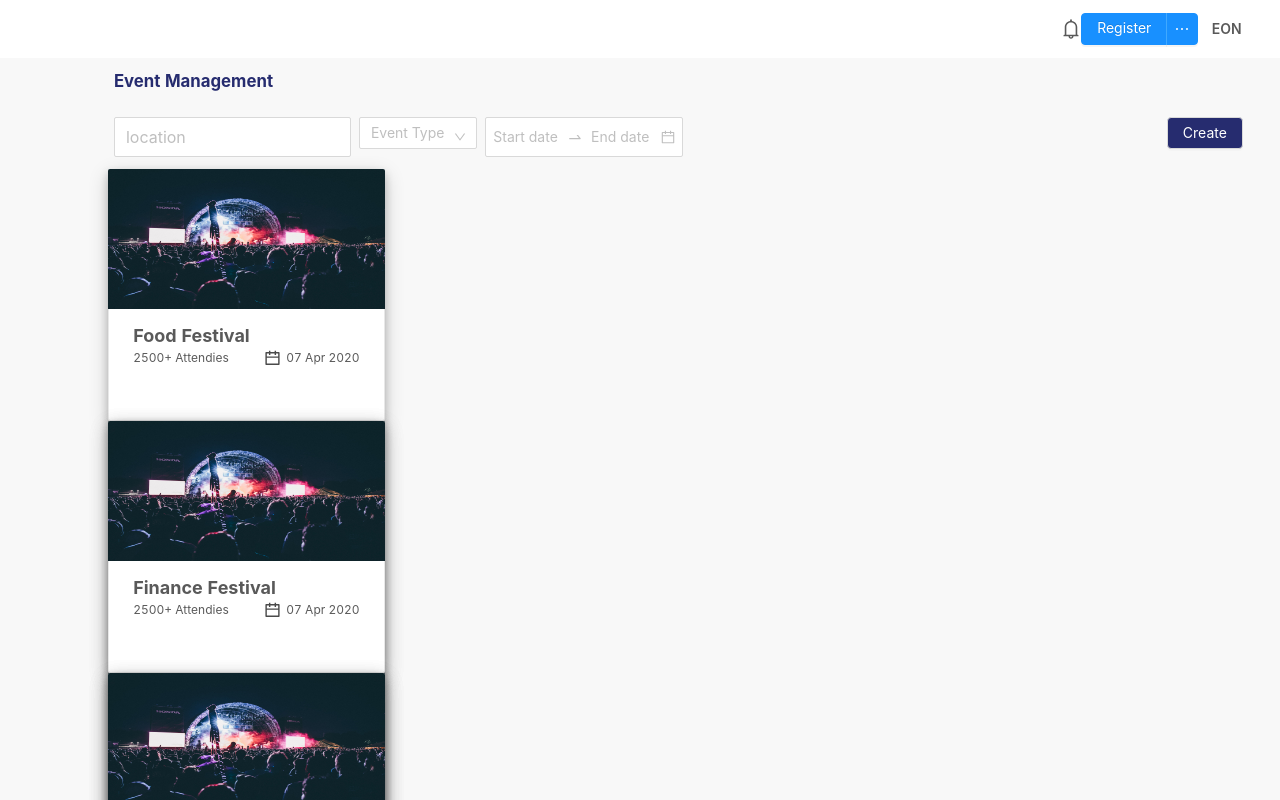
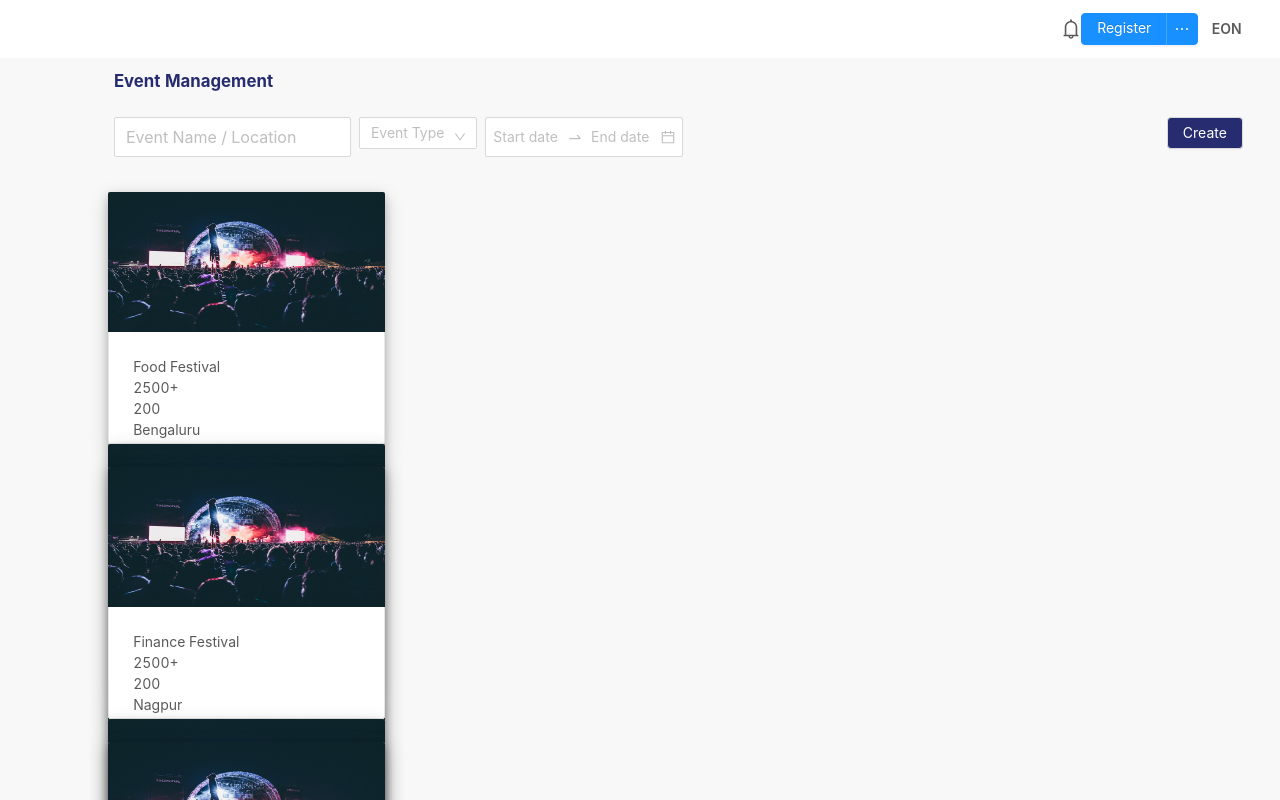
Before and after one commit to bhaarneval/eon-web, a React app: page /dashboard in a window 1280 px wide. Shown: the top 800 px of the page. Built offline with nearby package versions, Linux system fonts and the light colour scheme.

Commit message:
Add userevent cards, add search for event names,

```diff
--- a/src/components/commonComponents/searchBox.js
+++ b/src/components/commonComponents/searchBox.js
@@ -5,14 +5,14 @@ import {Select} from "antd";
 import searchImg from '../../assets/Search.svg';
 
 export default function SearchBox (props) {
-    const {handleOnChange} = props;
+    const {handleOnChange, placeholder} = props;
     return (
       <Select
         mode="multiple"
         size="large"
         style={{ width: "30%"}}
         notFoundContent={null}
-        placeholder="location"
+        placeholder={placeholder}
         suffixIcon={<img src={searchImg}/>}
         onSearch={handleOnChange}
       />
@@ -21,4 +21,5 @@ export default function SearchBox (props) {
 }
 SearchBox.propTypes = {
     handleOnChange: Proptypes.func.isRequired,
+    placeholder: Proptypes.string.isRequired,
 }
--- a/src/components/eventCards/eventCards.css
+++ b/src/components/eventCards/eventCards.css
@@ -29,3 +29,7 @@
 .calendar-gap{
     padding-right: 5px;
 }
+.user-cards-flex {
+    display: flex;
+    flex-direction: column;
+}
--- /dev/null
+++ b/src/components/eventCards/userEventCards.js
@@ -0,0 +1,44 @@
+import React from 'react'
+import PropTypes from 'prop-types'
+import {Card} from 'antd';
+// import calendarImg from '../../assets/calendar.svg';
+import './eventCards.css';
+// import moment from 'moment';
+
+
+
+export default function EventCards(props) {
+    const {event} = props;
+    const {name, attendies, date, eventImage, eventLocation,fees} = event;
+  return (
+    <Card
+      bordered={true}
+      className="cards-style"
+      onClick={() => props.history.push(`/event-details/1`)}
+      cover={
+        <div className="image-status-container">
+          <img
+            alt="example"
+            src={eventImage}
+            className="cards-cover-style"
+            align="center"
+          />
+        </div>
+      }
+    >
+      <div className="user-cards-flex">
+        <div>{name}</div>
+        <div>{attendies}</div>
+        <div>{fees}</div>
+        <div>{date}</div>
+        <div>{eventLocation}</div>
+      </div>
+    </Card>
+  );
+ }
+
+
+EventCards.propTypes = {
+    event: PropTypes.object.isRequired,
+    history: PropTypes.object,
+}
--- a/src/constants/constants.js
+++ b/src/constants/constants.js
@@ -11,7 +11,7 @@ export const NUMBERSVALIDATION = /^\d+$/;
 export const MATCH_ANYTHING = /.*?/;
 export const EMAIL_VALIDATION = /^\w+([.-]?\w+)*@\w+([.-]?\w+)*(\.\w{2,3})+$/;
 export const PHONE_VALIDATION = /^\(?([0-9]{3})\)?[-. ]?([0-9]{3})[-. ]?([0-9]{4})$/;
-export const ACCOUNT_VALIDATION = "[0-9]{9,18}"
+export const ACCOUNT_VALIDATION = /[0-9]{9,18}/
 
 export const PASSWORD_VALIDATION = /(?=.*\d)(?=.*[a-z])(?=.*[A-Z])[0-9a-zA-Z]/;
 
@@ -22,7 +22,8 @@ export const dummyList = [
         eventDate: "12-04-2020",
         eventImage: dummyImg,
         eventLocation:"Bengaluru",
-        type:"Cultural"
+        type:"Cultural",
+        fees: 200,
     },
     {
         name: "Technex",
@@ -30,7 +31,8 @@ export const dummyList = [
         eventDate: "12-04-2020",
         eventImage: dummyImg,
         eventLocation:"Lucknow",
-        type:"Tech"
+        type:"Tech",
+        fees: 200,
     },
     {
         name: "AON Fest",
@@ -38,7 +40,8 @@ export const dummyList = [
         eventDate: "12-04-2020",
         eventImage: dummyImg,
         eventLocation:"Delhi",
-        type:"Fashion"
+        type:"Fashion",
+        fees: 200,
 
     },
     {
@@ -47,7 +50,8 @@ export const dummyList = [
         eventDate: "12-04-2020",
         eventImage: dummyImg,
         eventLocation:"Patna",
-        type:"Cultural"
+        type:"Cultural",
+        fees: 200,
     },
     {
         name: "Finance Festival",
@@ -55,7 +59,8 @@ export const dummyList = [
         eventDate: "12-04-2020",
         eventImage: dummyImg,
         eventLocation:"Nagpur",
-        type:"Tech"
+        type:"Tech",
+        fees: 200,
     },
     {
         name: "Robotics",
@@ -63,7 +68,8 @@ export const dummyList = [
         eventDate: "12-04-2020",
         eventImage: dummyImg,
         eventLocation:"Lucknow",
-        type:"Tech"
+        type:"Tech",
+        fees: 200,
     },
     {
         name: "Flee Festival",
@@ -71,7 +77,8 @@ export const dummyList = [
         eventDate: "12-04-2020",
         eventImage: dummyImg,
         eventLocation:"Jaipur",
-        type:"Cultural"
+        type:"Cultural",
+        fees: 200,
     },
     {
         name: "Book Festival",
@@ -79,7 +86,8 @@ export const dummyList = [
         eventDate: "12-04-2020",
         eventImage: dummyImg,
         eventLocation:"Jaipur",
-        type:"Cultural"
+        type:"Cultural",
+        fees: 200,
     },
     {
         name: "Health and Fitness",
@@ -87,7 +95,8 @@ export const dummyList = [
         eventDate: "12-04-2020",
         eventImage: dummyImg,
         eventLocation:"Jalandhar",
-        type:"Fashion"
+        type:"Fashion",
+        fees: 200,
     },
     {
         name: "Coding",
@@ -95,7 +104,8 @@ export const dummyList = [
         eventDate: "12-04-2020",
         eventImage: dummyImg,
         eventLocation:"Silchar",
-        type:"Tech"
+        type:"Tech",
+        fees: 200,
     },
     {
         name: "Marathon",
@@ -103,7 +113,8 @@ export const dummyList = [
         eventDate: "12-04-2020",
         eventImage: dummyImg,
         eventLocation:"Hyderabad",
-        type:"Cultural"
+        type:"Cultural",
+        fees: 200,
     }
 
 ];
--- a/src/containers/dashboard/dashboard.css
+++ b/src/containers/dashboard/dashboard.css
@@ -15,6 +15,7 @@
 
     width: 100%;
     height: 18em;
+    margin-top: 2%;
 }
 .dashboard-actions-container {
     padding: 1%;
--- a/src/containers/dashboard/dashboard.js
+++ b/src/containers/dashboard/dashboard.js
@@ -3,6 +3,7 @@ import PropTypes from "prop-types";
 import moment from 'moment';
 import "./dashboard.css";
 import EventCards from "../../components/eventCards/eventCards";
+import UserEventcards from "../../components/eventCards/userEventCards";
 
 import { dummyList } from "../../constants/constants";
 import { Row, Button } from "antd";
@@ -14,7 +15,8 @@ class Dashboard extends Component {
     super(props);
     this.state = {
       eventList:dummyList,
-      eventsList: dummyList
+      eventsList: dummyList,
+      role:"user"
     };
   }
 
@@ -30,7 +32,19 @@ class Dashboard extends Component {
       return (
         <Row key={index} className="cards-row">
           {list.map((event, index) => {
-            return <EventCards history={this.props.history} key={index} event={event} />;
+            return this.state.role === "organiser" ? (
+              <EventCards
+                history={this.props.history}
+                key={index}
+                event={event}
+              />
+            ) : (
+              <UserEventcards
+                history={this.props.history}
+                key={index}
+                event={event}
+              />
+            );
           })}
         </Row>
       );
@@ -43,7 +57,7 @@ class Dashboard extends Component {
         if(filterValue==="")
           break;
         eventList = eventList.filter(event => {
-          return event.eventLocation === filterValue;
+          return event.eventLocation === filterValue || event.name === filterValue;
         });
         break;
         case "type":
@@ -86,7 +100,7 @@ class Dashboard extends Component {
         <div className="events-heading"> Event Management </div>
         <div className="dashboard-actions-container">
           <div className="filters">
-            <SearchBox handleOnChange={this.handleSearchTextChange} />
+            <SearchBox handleOnChange={this.handleSearchTextChange} placeholder={"Event Name / Location"}/>
             <SelectDropDown handleChange={this.handleFilterChange} optionsList={optionsList} placeholder = {"Event Type"}/>
             <StyledRangePicker handleChange = {this.handleDateChange} />
           </div>
```
